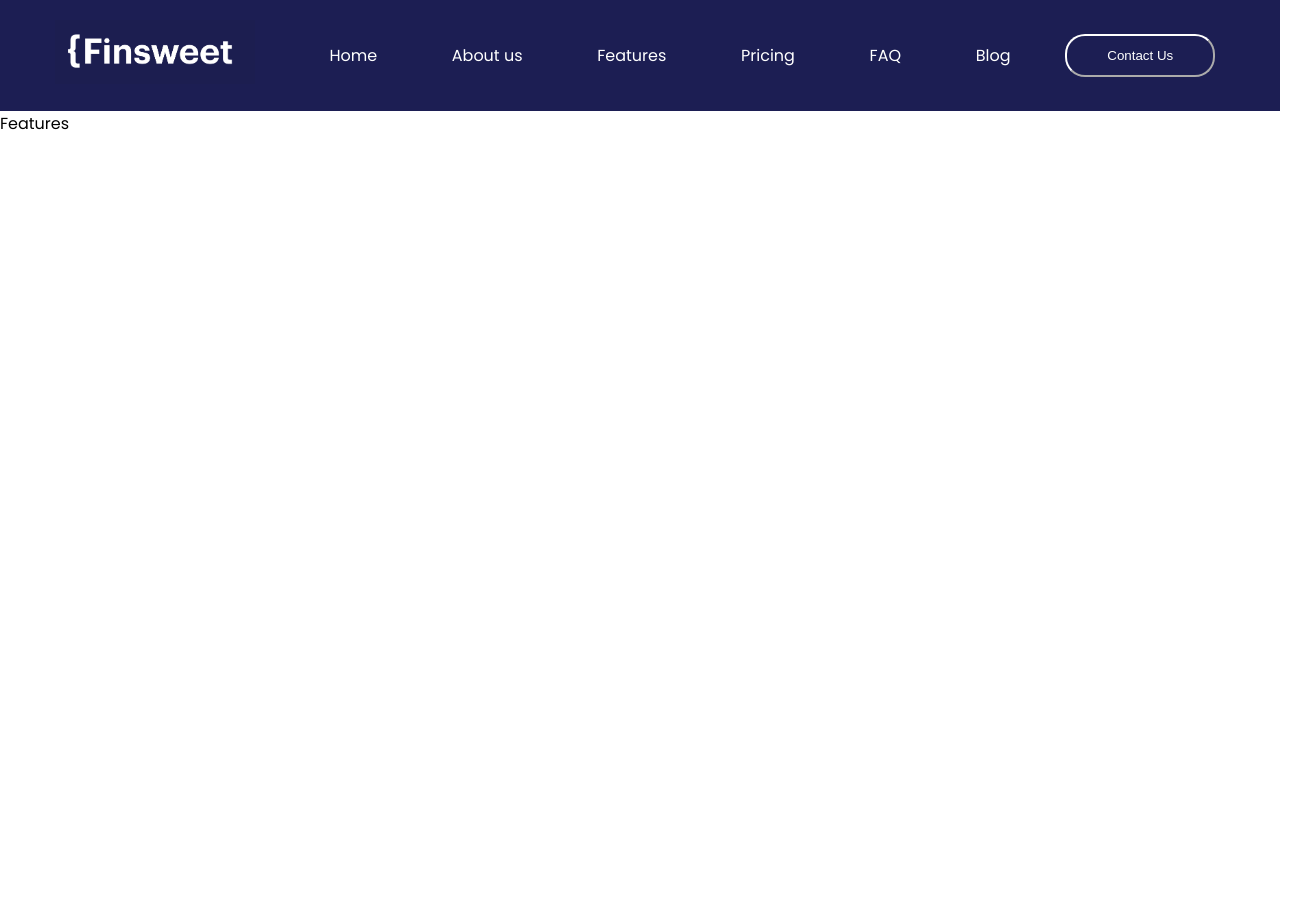
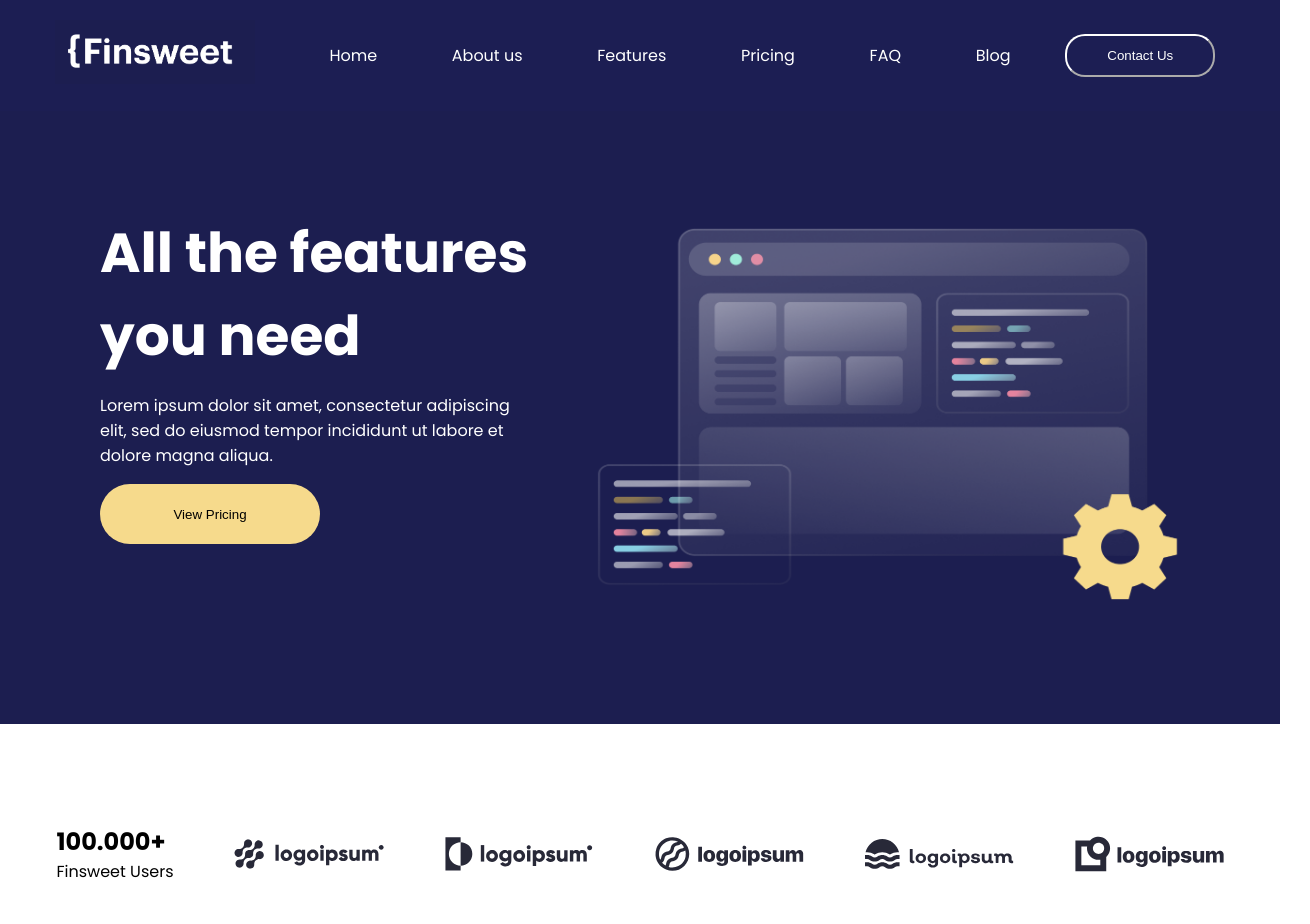
Before and after one commit to aliramazanov/finsweet-client, a React (Vite) app: page /features in a window 1280 px wide. Shown: the top 924 px of the page, 1310 px wide, since content can reach past the window. Before the commit the page ends 800 px from the top, so only its background shows below. Built offline with nearby package versions, Linux system fonts and the light colour scheme.

Commit message:
Add prop validation & more components

```diff
--- a/src/components/BenefitsOF/BenefitsOf.jsx
+++ b/src/components/BenefitsOF/BenefitsOf.jsx
@@ -1,3 +1,4 @@
+import PropTypes from "prop-types";
 import "./BenefitsOf.scss";
 import icon1 from "../../img/icon1.svg";
 import icon2 from "../../img/icon2.svg";
@@ -8,11 +9,30 @@ import logo3 from "../../img/logo3.svg";
 import logo4 from "../../img/logo4.svg";
 import logo5 from "../../img/logo5.svg";
 
-export default function BenefitsOf() {
+export default function BenefitsOf({ featuresPage, aboutUs }) {
   return (
     <div className="benefitsof">
+      {featuresPage && (
+        <div className="benefitsof-logos">
+          <div className="benefitsof-logos-text">
+            <h2>100.000+</h2>
+            <p>Finsweet Users</p>
+          </div>
+          <div className="benefitsof-logos-img">
+            <img src={logo1} />
+            <img src={logo2} />
+            <img src={logo3} />
+            <img src={logo4} />
+            <img src={logo5} />
+          </div>
+        </div>
+      )}
       <div className="benefitsof-header">
+        {aboutUs ? (
           <h2>The benefits of working with us</h2>
+        ) : (
+          <h2>The benefits of working with our team</h2>
+        )}
       </div>
       <div className="benefitsof-cards">
         <div className="benefitsof-card">
@@ -40,6 +60,7 @@ export default function BenefitsOf() {
           </p>
         </div>
       </div>
+      {aboutUs && (
         <div className="benefitsof-logos">
           <div className="benefitsof-logos-text">
             <h2>100.000+</h2>
@@ -53,6 +74,12 @@ export default function BenefitsOf() {
             <img src={logo5} />
           </div>
         </div>
+      )}
     </div>
   );
 }
+
+BenefitsOf.propTypes = {
+  featuresPage: PropTypes.bool,
+  aboutUs: PropTypes.bool,
+};
--- a/src/components/BenefitsOF/BenefitsOf.scss
+++ b/src/components/BenefitsOF/BenefitsOf.scss
@@ -7,10 +7,10 @@
 
   .benefitsof-header {
     margin: 20px;
-    width: 400px;
+    width: 600px;
     text-align: center;
     h2 {
-      font-size: 32px;
+      font-size: 48px;
     }
   }
 
--- /dev/null
+++ b/src/components/FeaturesHero/FeaturesHero.jsx
@@ -0,0 +1,21 @@
+import "./FeaturesHero.scss";
+
+export default function FeaturesHero() {
+  return (
+    <div className="features-page">
+      <div className="header-features">
+        <div className="header-text-features">
+          <h1>All the features you need</h1>
+          <p>
+            Lorem ipsum dolor sit amet, consectetur adipiscing elit, sed do
+            eiusmod tempor incididunt ut labore et dolore magna aliqua.
+          </p>
+          <button>View Pricing</button>
+        </div>
+        <div className="header-img-features">
+          <img src="../../../src/img/features.png" alt="" />
+        </div>
+      </div>
+    </div>
+  );
+}
--- /dev/null
+++ b/src/components/FeaturesHero/FeaturesHero.scss
@@ -0,0 +1,34 @@
+.header-features {
+  display: flex;
+  background: #1c1e50;
+  margin: 0;
+  gap: 50px;
+  padding: 100px;
+
+  .header-text-features {
+    display: flex;
+    flex-direction: column;
+    color: white;
+    width: 550px;
+
+    h1 {
+      font-size: 55px;
+      margin: 0;
+    }
+
+    button {
+      width: 220px;
+      height: 60px;
+      margin: 0;
+      border: none;
+      border-radius: 30px;
+      background: #f6da8c;
+    }
+  }
+
+  .header-img-features {
+    img {
+      width: 600px;
+    }
+  }
+}
--- a/src/pages/About.jsx
+++ b/src/pages/About.jsx
@@ -1,14 +1,14 @@
-import BenefitsOf from "../components/BenefitsOF/BenefitsOf";
 import OurDesigns from "../components/OurDesigns/OurDesigns";
 import OurMission from "../components/OurMission/OurMission";
 import OurTeam from "../components/OurTeam/OurTeam";
+import BenefitsOf from "../components/BenefitsOf/BenefitsOf.jsx";
 
 export const About = () => {
   return (
     <div>
       <OurDesigns />
       <OurMission />
-      <BenefitsOf />
+      <BenefitsOf aboutUs={true} />
       <OurTeam />
     </div>
   );
--- a/src/pages/Features.jsx
+++ b/src/pages/Features.jsx
@@ -1,3 +1,11 @@
+import FeaturesHero from "../components/FeaturesHero/FeaturesHero";
+import BenefitsOf from "../components/BenefitsOf/BenefitsOf";
+
 export const Features = () => {
-  return <div>Features</div>;
+  return (
+    <div>
+      <FeaturesHero />
+      <BenefitsOf featuresPage={true} />
+    </div>
+  );
 };
```
Also changed, not shown: src/img/features.png (added). Lines whose indentation alone changed are shown as unchanged.
